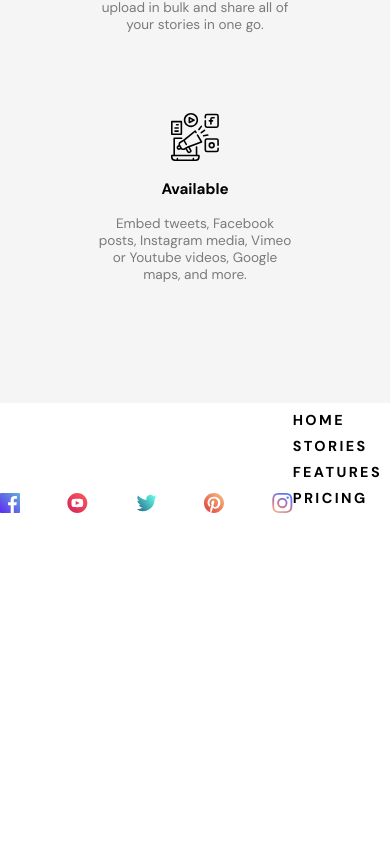
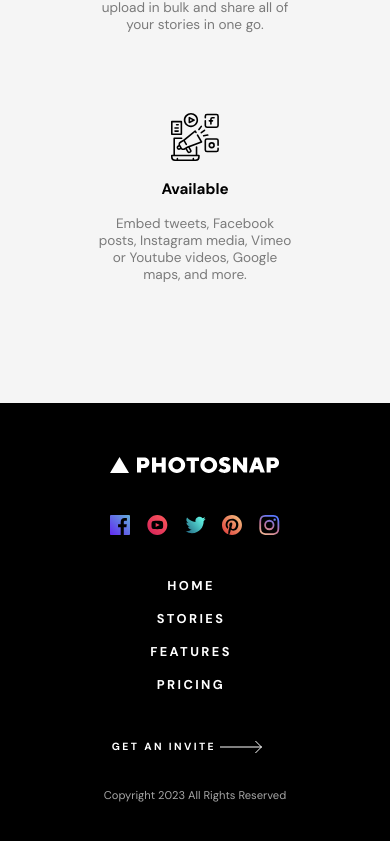
Before and after one commit to GeorgeFlood/snapshot-web, a React (Vite) app: page / in a window 390 px wide. Shown: the part 4683-5524 px from the top of the page. Before the commit the page ends 5294 px from the top, so only its background shows below. Built offline with nearby package versions, Linux system fonts and the light colour scheme.

Commit message:
footer is completed

```diff
--- a/src/scss/shared/_footer.scss
+++ b/src/scss/shared/_footer.scss
@@ -1,7 +1,5 @@
-User .footer {
-  display: grid;
-  grid-template-columns: repeat(3, 1fr);
-  grid-gap: 2rem;
+.footer {
+  display: flex;
   align-items: center;
   height: 20rem;
   padding: 0 10rem;
@@ -15,29 +13,25 @@ User .footer {
   }
 
   @media (max-width: 600px) {
-    grid-template-columns: 1fr;
-    justify-items: center;
-    align-items: start;
-    height: auto;
-    padding: 2rem;
+    flex-direction: column;
+    height: 55rem;
   }
 }
 
 .logo--links {
   display: flex;
-}
 
-.logo--links {
-  grid-column: 1 / 2;
+  @include respond(phone) {
+    flex-direction: column;
+    text-align: center;
+    margin: auto;
+  }
 }
 
 .socials {
-  grid-column: 2 / 3;
   display: flex;
   flex-direction: column;
   justify-content: space-between;
-  margin: auto;
-  height: 12rem;
 
   @media (max-width: 900px) {
     height: 14rem;
@@ -46,6 +40,8 @@ User .footer {
   @media (max-width: 600px) {
     width: 100%;
     grid-column: 1 / -1; // take full width on mobile
+    margin: 0;
+    margin: 2rem auto;
   }
 
   &--logo path {
@@ -55,9 +51,9 @@ User .footer {
   &--logo {
     @include respond(phone) {
       position: relative;
-      top: 8rem;
+      top: 4rem;
+
       fill: white;
-      height: 20rem;
     }
   }
 
@@ -74,17 +70,21 @@ User .footer {
 }
 
 .footer--nav {
-  grid-column: 3 / 4;
+  margin-left: 5rem;
+  @include respond(phone) {
+    margin: 0;
+    padding: 0;
+    display: inline;
+    margin: 0 auto;
+  }
 
   & nav {
     @media (max-width: 600px) {
       margin-left: 0;
       flex-direction: column;
       display: block;
-      // right: 110%;
-      // top: 10rem;
       font-weight: 600;
-      font-size: 1.8rem;
+      font-size: 2.2rem;
       grid-column: 1 / -1; // take full width on mobile
     }
   }
@@ -97,22 +97,15 @@ User .footer {
     letter-spacing: 0.3rem;
 
     @media (max-width: 900px) {
-      flex-direction: row;
       right: 68%;
       top: 4.5rem;
       margin-left: 0;
     }
 
     @media (max-width: 600px) {
-      margin-left: 0;
-      flex-direction: column;
-      // right: 110%;
-      // top: 10rem;
-      font-weight: 600;
-      font-size: 1.8rem;
-      width: 100%;
-      display: block;
-      grid-column: 1 / 2; // take full width on mobile
+      margin: 2rem 0;
+      font-size: 1.6rem;
+      padding: 0;
     }
 
     & li {
@@ -134,12 +127,17 @@ User .footer {
 }
 
 .invite--rights {
-  grid-column: 3 / -1;
   display: flex;
   flex-direction: column;
   justify-content: space-between;
   height: 12rem;
   margin-left: auto;
+
+  @include respond(phone) {
+    margin: 0;
+    justify-content: space-around;
+    margin-bottom: 3rem;
+  }
 }
 
 .footer--invite {
@@ -150,14 +148,3 @@ User .footer {
   font-size: 1.4rem;
   color: rgba(#fff, 0.65);
 }
-
-.logo--links,
-.socials,
-.footer--nav,
-.invite--rights {
-  @media (max-width: 600px) {
-    grid-column: 1 / -1;
-    margin-left: 0;
-    margin-right: 0;
-  }
-}
--- a/src/styles/main.css
+++ b/src/styles/main.css
@@ -1323,10 +1323,8 @@ input:checked + .slider:before {
   }
 }
 
-User .footer {
-  display: grid;
-  grid-template-columns: repeat(3, 1fr);
-  grid-gap: 2rem;
+.footer {
+  display: flex;
   align-items: center;
   height: 20rem;
   padding: 0 10rem;
@@ -1334,37 +1332,34 @@ User .footer {
   color: white;
 }
 @media (max-width: 900px) {
-  User .footer {
+  .footer {
     grid-template-columns: repeat(2, 1fr);
     height: 20rem;
     padding: 0 5rem;
   }
 }
 @media (max-width: 600px) {
-  User .footer {
-    grid-template-columns: 1fr;
-    justify-items: center;
-    align-items: start;
-    height: auto;
-    padding: 2rem;
+  .footer {
+    flex-direction: column;
+    height: 55rem;
   }
 }
 
 .logo--links {
   display: flex;
 }
-
-.logo--links {
-  grid-column: 1/2;
+@media (max-width: 37.5em) {
+  .logo--links {
+    flex-direction: column;
+    text-align: center;
+    margin: auto;
+  }
 }
 
 .socials {
-  grid-column: 2/3;
   display: flex;
   flex-direction: column;
   justify-content: space-between;
-  margin: auto;
-  height: 12rem;
 }
 @media (max-width: 900px) {
   .socials {
@@ -1375,6 +1370,8 @@ User .footer {
   .socials {
     width: 100%;
     grid-column: 1/-1;
+    margin: 0;
+    margin: 2rem auto;
   }
 }
 .socials--logo path {
@@ -1383,9 +1380,8 @@ User .footer {
 @media (max-width: 37.5em) {
   .socials--logo {
     position: relative;
-    top: 8rem;
+    top: 4rem;
     fill: white;
-    height: 20rem;
   }
 }
 .socials ul {
@@ -1399,7 +1395,15 @@ User .footer {
 }
 
 .footer--nav {
-  grid-column: 3/4;
+  margin-left: 5rem;
+}
+@media (max-width: 37.5em) {
+  .footer--nav {
+    margin: 0;
+    padding: 0;
+    display: inline;
+    margin: 0 auto;
+  }
 }
 @media (max-width: 600px) {
   .footer--nav nav {
@@ -1407,7 +1411,7 @@ User .footer {
     flex-direction: column;
     display: block;
     font-weight: 600;
-    font-size: 1.8rem;
+    font-size: 2.2rem;
     grid-column: 1/-1;
   }
 }
@@ -1420,7 +1424,6 @@ User .footer {
 }
 @media (max-width: 900px) {
   .footer--nav ul {
-    flex-direction: row;
     right: 68%;
     top: 4.5rem;
     margin-left: 0;
@@ -1428,13 +1431,9 @@ User .footer {
 }
 @media (max-width: 600px) {
   .footer--nav ul {
-    margin-left: 0;
-    flex-direction: column;
-    font-weight: 600;
-    font-size: 1.8rem;
-    width: 100%;
-    display: block;
-    grid-column: 1/2;
+    margin: 2rem 0;
+    font-size: 1.6rem;
+    padding: 0;
   }
 }
 .footer--nav ul li {
@@ -1453,12 +1452,18 @@ User .footer {
 }
 
 .invite--rights {
-  grid-column: 3/-1;
   display: flex;
   flex-direction: column;
   justify-content: space-between;
   height: 12rem;
   margin-left: auto;
+}
+@media (max-width: 37.5em) {
+  .invite--rights {
+    margin: 0;
+    justify-content: space-around;
+    margin-bottom: 3rem;
+  }
 }
 
 .footer--invite {
@@ -1482,17 +1487,6 @@ User .footer {
 .copyrights {
   font-size: 1.4rem;
   color: rgba(255, 255, 255, 0.65);
-}
-
-@media (max-width: 600px) {
-  .logo--links,
-.socials,
-.footer--nav,
-.invite--rights {
-    grid-column: 1/-1;
-    margin-left: 0;
-    margin-right: 0;
-  }
 }
 
 .features__container {
```
Also changed, not shown: 1 other file (tests, documents, lock files or other folders).
